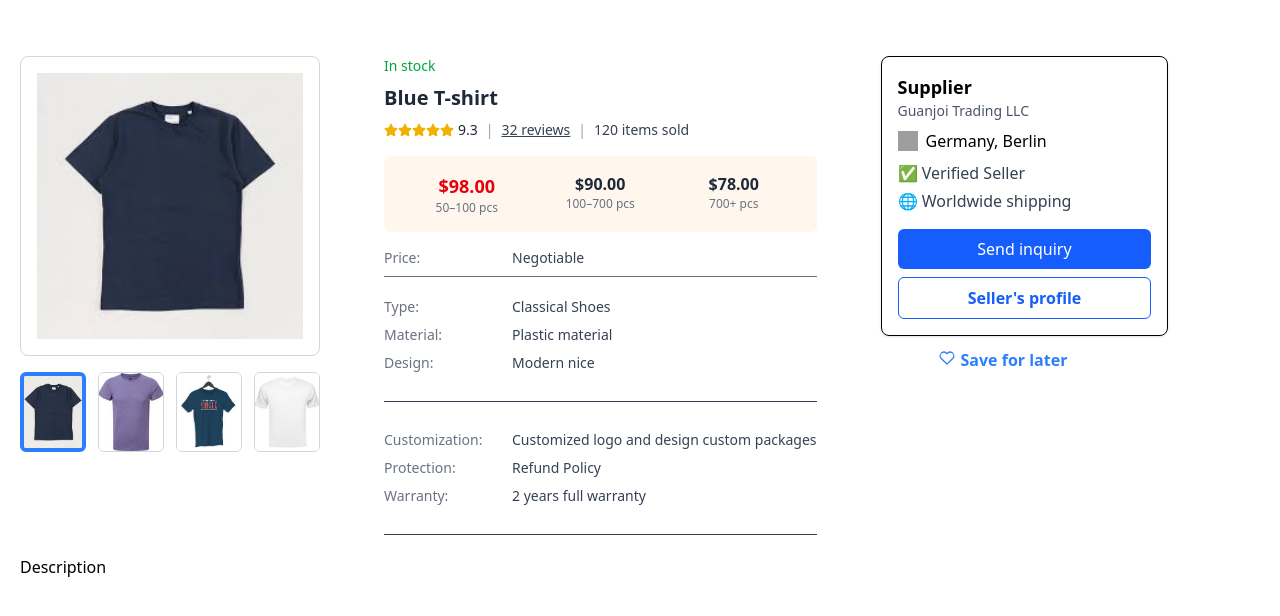
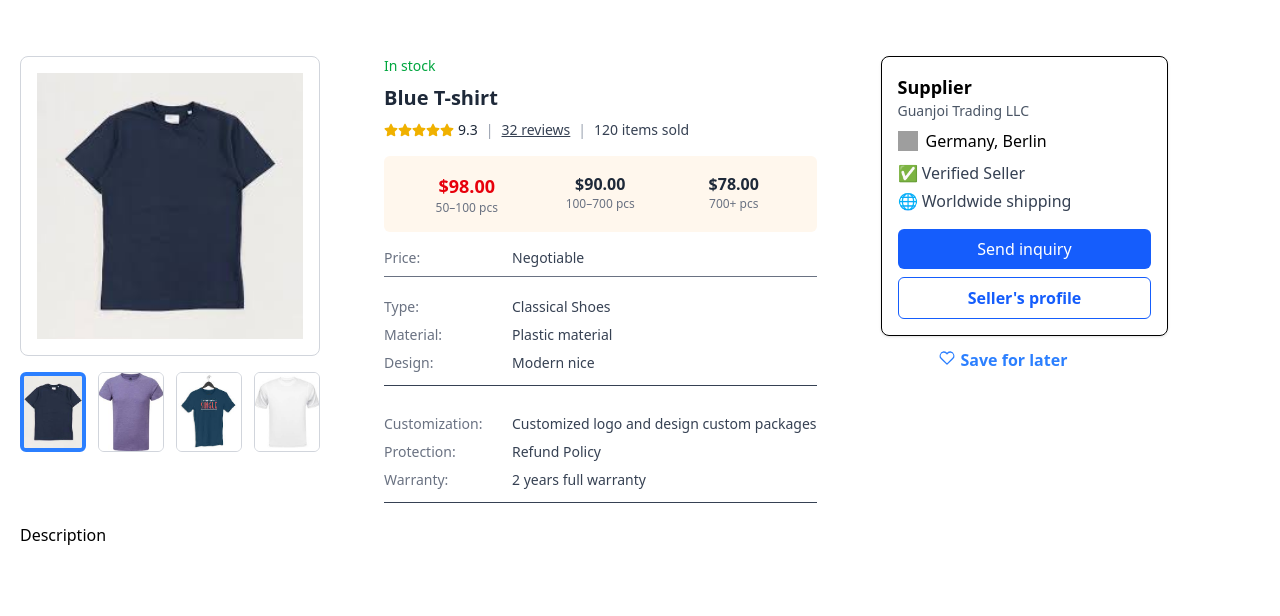
Before and after one commit to Qamar5656/E-commerce-Website, a React (Vite) app: page /details in a window 1280 px wide. Shown: the top 616 px of the page. Built offline with nearby package versions, Linux system fonts and the light colour scheme; grey boxes are pictures that could not be loaded.

Commit message:
updating ui of image gallery information component

```diff
--- a/src/Components/Grocery Items Detail page/ImageGalleryInformation.jsx
+++ b/src/Components/Grocery Items Detail page/ImageGalleryInformation.jsx
@@ -48,7 +48,8 @@ const ImageGalleryInformation = ({ title, rating, reviews, sold }) => {
         <span className="text-gray-500">
           <hr />
         </span>
-        <div className="flex flex-col py-4">
+        {/* second part  */}
+        <div className="flex flex-col pt-4">
           <div className="flex py-1">
             <p className="w-32 text-gray-500">Type:</p>
             <p>Classical Shoes</p>
@@ -63,7 +64,8 @@ const ImageGalleryInformation = ({ title, rating, reviews, sold }) => {
           </div>
         </div>
         <hr />
-        <div className="flex flex-col py-4">
+        {/* third part */}
+        <div className="flex flex-col pt-4">
           <div className="flex py-1">
             <p className="w-32 text-gray-500">Customization:</p>
             <p className="">Customized logo and design custom packages</p>
```
